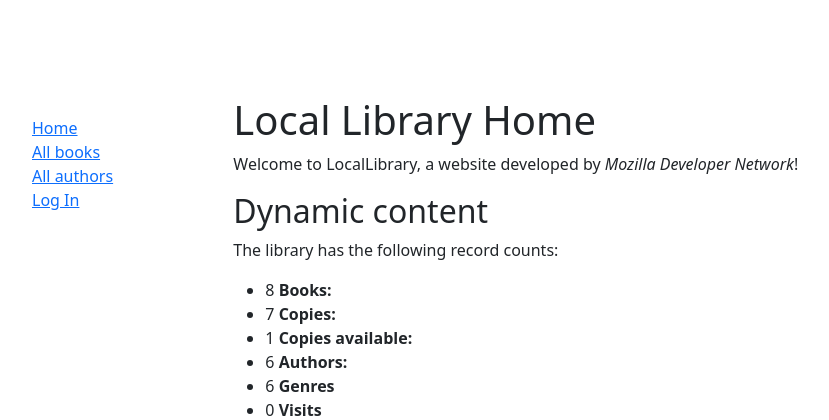
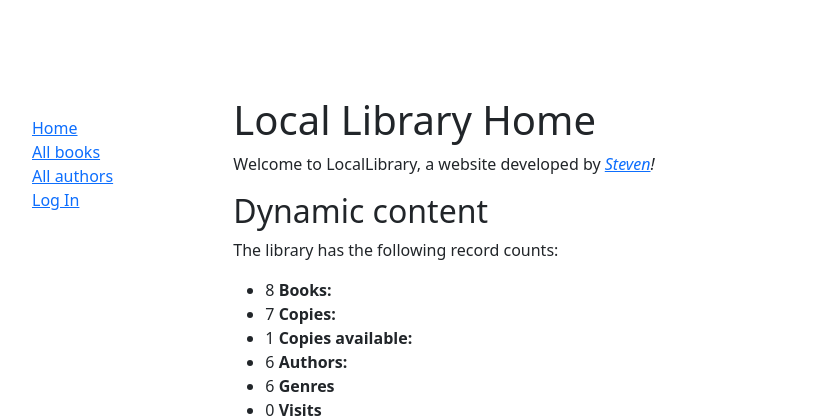
Before and after one commit to StevenSanie/mdn-django-locallibrary, a Django app: page /catalog/ in a window 1280 px wide; the page is wider, and only the part inside the window is pictured. Shown: the top 420 px of that part, without its empty margins (64-893 px from the left). Run offline with Django 4.2, Linux system fonts and the light colour scheme; data comes from the database, SQL or seed files in the repository.

Commit message:
changes the intro text

```diff
--- a/catalog/templates/catalog/index.html
+++ b/catalog/templates/catalog/index.html
@@ -7,7 +7,7 @@
 
 {% block content %}
   <h1>Local Library Home</h1>
-  <p>Welcome to LocalLibrary, a website developed by <em>Mozilla Developer Network</em>!</p>
+  <p>Welcome to LocalLibrary, a website developed by <em><a href="http://twitter.com/stevensanie">Steven</a>!</em></p>
   <h2>Dynamic content</h2>
   <p>The library has the following record counts:</p>
 
```
